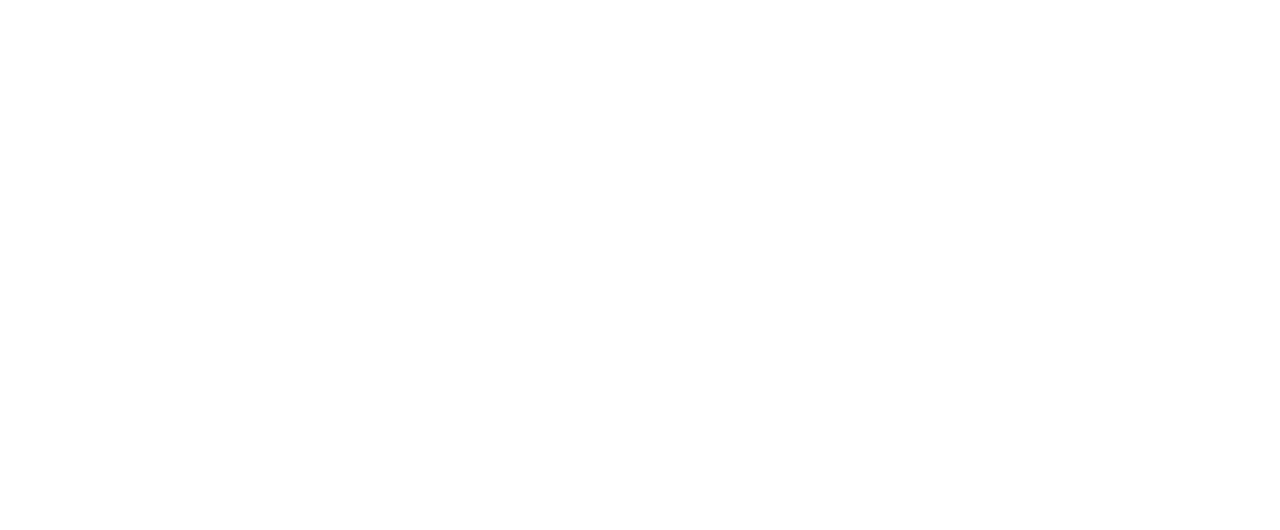
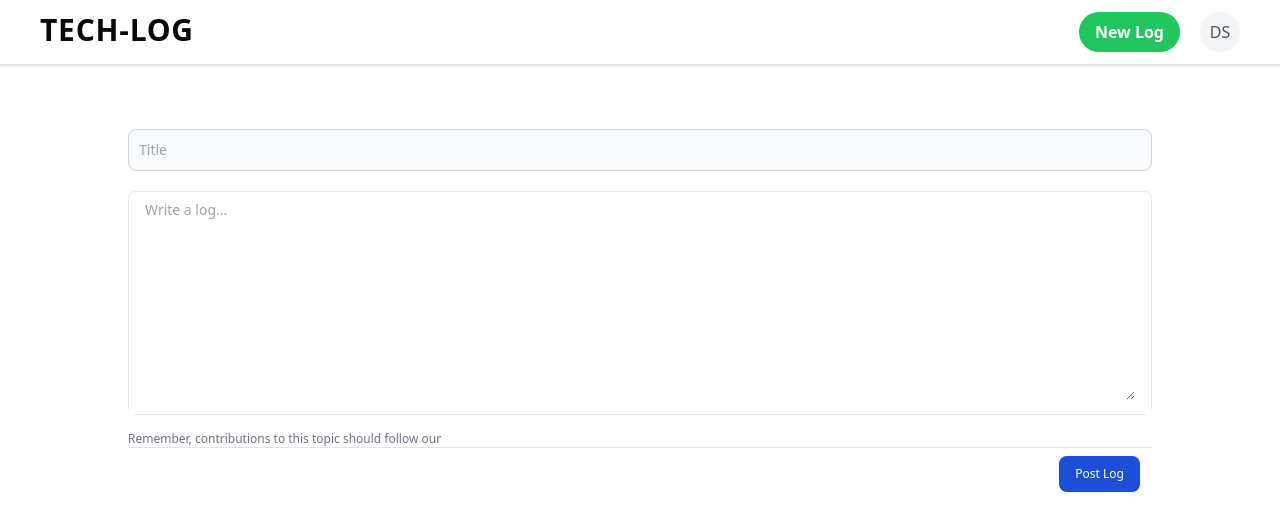
Before and after one commit to Darshan98Solanki/Medium, a React (Vite) app in the folder frontend/: page /publish in a window 1280 px wide. Before the commit this address had no page. Shown: the top 530 px of the page. Built offline with nearby package versions, Linux system fonts and the light colour scheme.

Commit message:
frontend updates like menu bar

```diff
--- a/frontend/src/App.tsx
+++ b/frontend/src/App.tsx
@@ -3,6 +3,7 @@ import SingUp from "./pages/Signup"
 import SingIn from "./pages/SignIn"
 import Blog from "./pages/Blog"
 import Blogs from "./pages/Blogs"
+import Publish from "./components/Publish"
 
 function App() {
 
@@ -15,6 +16,7 @@ function App() {
           <Route path="/signin" element={<SingIn/>}/>
           <Route path="/blogs" element={<Blogs/>}/>
           <Route path="/blog/:id" element={<Blog/>}/>
+          <Route path="/publish" element={<Publish/>}/>
         </Routes>
       </BrowserRouter>
     </>
--- a/frontend/src/components/AppBar.tsx
+++ b/frontend/src/components/AppBar.tsx
@@ -1,17 +1,56 @@
 import { Link } from "react-router-dom";
 import { Avatar } from "./BlogCard";
+import { useState } from "react";
 
 export default function AppBar() {
+
+    const [isOpen, setOpen] = useState(false)
+
+    const toggleDown = () => {
+        console.log(isOpen)
+        setOpen((prev) => !prev);
+    };
+
     return <>
         <div className="border-b mb-5 py-3 shadow flex justify-between lg:px-10 px-3">
             <Link to="/blogs">
-                <h1 className="flex flex-col justify-center lg:text-3xl text-xl font-bold tracking-wide uppercase cursor-pointer">
-                    Tech-Chat
+                <h1 className="flex flex-col justify-center mt-2 lg:mt-0 lg:text-3xl text-xl font-bold tracking-wide uppercase cursor-pointer">
+                    Tech-Log
                 </h1>
             </Link>
             <div>
-                <Avatar name="Darshan Solanki" />
+                <Link to="/publish">
+                    <button className="bg-green-500 hover:bg-green-700 text-white font-bold py-2 px-4 mx-5 rounded-full">
+                        New Log
+                    </button>
+                </Link>
+                <Avatar name="Darshan Solanki" onClick={toggleDown} />
             </div>
         </div>
+        {
+            isOpen && <div className="absolute right-0 me-2 -mt-6 rounded-sm w-64 bg-white border-l shadow-md">
+                <ul className="space-y-1">
+                    <li>
+                        <Link to="#" className="block rounded px-4 py-2 text-sm font-medium text-gray-500 hover:bg-gray-100 hover:text-gray-700">
+                            Profile
+                        </Link>
+                    </li>
+                    <li>
+                        <Link to="#" className="block rounded px-4 py-2 text-sm font-medium text-gray-500 hover:bg-gray-100 hover:text-gray-700">
+                            View Logs
+                        </Link>
+                    </li>
+                    <li>
+                        <Link to="/signin" className="block rounded px-4 py-2 text-sm font-medium text-gray-500 bg-red-200 hover:bg-red-400 hover:text-gray-700"
+                            onClick={()=>{
+                                localStorage.removeItem('token')
+                            }}
+                        >
+                            Logout
+                        </Link>
+                    </li>
+                </ul>
+            </div>
+        }
     </>
 }
--- a/frontend/src/components/BlogCard.tsx
+++ b/frontend/src/components/BlogCard.tsx
@@ -46,9 +46,11 @@ export default function BlogCard({
     </div>
 }
 
-export function Avatar({ name }: { name: string }) {
+export function Avatar({ name, onClick }: { name: string, onClick?: () => void}) {
 
-    return <div className="relative inline-flex items-center justify-center w-10 h-10 overflow-hidden bg-gray-100 rounded-full dark:bg-gray-600">
+    return <div className={`relative inline-flex items-center ${onClick?`cursor-pointer` : `cursor-default`} justify-center w-10 h-10 overflow-hidden bg-gray-100 rounded-full dark:bg-gray-600`}
+            onClick={onClick}
+        >
         <span className="font-medium text-gray-600 dark:text-gray-300 capitalize">{name.split(" ").map(name => name[0])}</span>
     </div>
 }
--- a/frontend/src/components/Detailedblog.tsx
+++ b/frontend/src/components/Detailedblog.tsx
@@ -16,7 +16,7 @@ export default function DetailedBlog({ id }: { id: string }) {
                     <div className="text-5xl font-extrabold">
                         {blog?.title}
                     </div>
-                    <div className="text-slate-500 mt-1">
+                    <div className="text-slate-500 mt-2">
                         Posted on : 10-10-2024
                     </div>
                     <div className="mt-4">
--- /dev/null
+++ b/frontend/src/components/Publish.tsx
@@ -0,0 +1,69 @@
+import { ChangeEvent, useState } from "react";
+import AppBar from "./AppBar";
+import axios from "axios";
+import { BACKEND_URL } from "@/config";
+import { ToastContainer, toast } from 'react-toastify';
+import { useNavigate } from "react-router-dom";
+
+export default function Publish() {
+
+    const [loading, setLoading] = useState(false)
+    const [title, setTitle] = useState("")
+    const [content, setContent] = useState("")
+    const navigator = useNavigate()
+
+    function handlePost(){
+        setLoading(true)
+        axios.post(BACKEND_URL+"api/v1/blogs", {title, content},{
+            headers:{
+                "Authorization": localStorage.getItem("token")
+            }
+        }).then(() => {
+            navigator("/blogs")
+        }).catch(err => {
+            toast.error(err.response.data);
+        }).finally(()=>{
+            setLoading(false);
+        })
+        console.log(loading)
+    }
+
+    return <>
+        <AppBar />
+        <ToastContainer/>
+        <div className="flex justify-center w-full mt-16">
+            <div className="max-w-screen-lg w-full mx-2 lg:mx-0">
+                <input type="text" className="bg-gray-50 w-full border border-gray-300 text-gray-900 block p-2.5 text-sm rounded-lg " placeholder="Title"
+                onChange={(e) => {
+                    setTitle(e.target.value);
+                }}
+                />
+                <div className="mt-5">
+                    <TextEditor onChange = {(e)=>{
+                        setContent(e.target.value)
+                    }}/>
+                    <div className="flex items-center justify-end px-3 py-2 border-t">
+                        <button type="submit" onClick={handlePost} disabled={loading} className="py-2.5 px-4 text-xs font-medium text-center text-white bg-blue-700 rounded-lg focus:ring-4 focus:ring-blue-200 dark:focus:ring-blue-900 hover:bg-blue-800">
+                            {loading? "Posting..." : "Post Log"}
+                        </button>
+                    </div>
+                </div>
+            </div>
+        </div>
+    </>
+}
+
+export function TextEditor({onChange} : {onChange: (e: ChangeEvent<HTMLTextAreaElement>) => void}) {
+    return <>
+        <div>
+            <div className="w-full mb-4 border border-gray-200 rounded-lg bg-gray-50 ">
+                <div className="px-4 py-2 bg-white rounded-t-lg">
+                    <textarea
+                     onChange={onChange}
+                     rows={10} className="w-full px-0 text-sm focus:outline-none text-gray-900 bg-white border-0 dark:text-white" placeholder="Write a log..." ></textarea>
+                </div>
+            </div>
+        </div>
+        <p className="ms-auto text-xs text-gray-500 dark:text-gray-400">Remember, contributions to this topic should follow our</p>
+    </>
+}
--- a/frontend/src/pages/Blogs.tsx
+++ b/frontend/src/pages/Blogs.tsx
@@ -11,10 +11,9 @@ export default function Blogs() {
         <AppBar />
         <Loader show={loading}/>
         <div className="flex justify-center">
-            <div className="lg:w-1/2 max-w-1/2 mx-2 md:mx-0">
+            <div className="lg:w-1/2 max-w-1/2 mx-2 lg:mx-0">
                 {blogs.map(blog => <BlogCard id={blog.id} authername={blog.auther.name || "Anonymous"} title={blog.title} content={blog.content} publishedDate="10-10-2024"/>)}
             </div>
         </div>
     </>
-
 }
```
